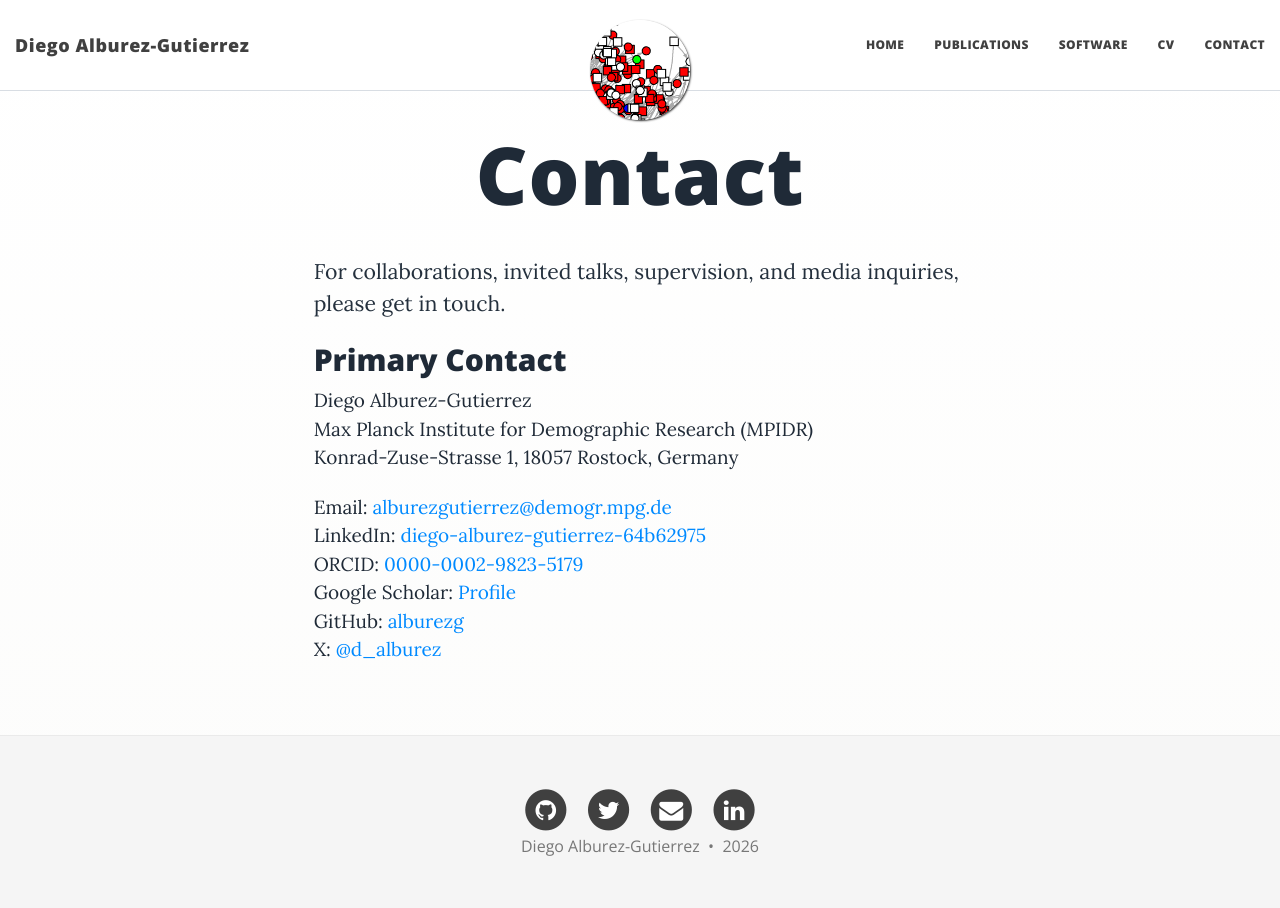
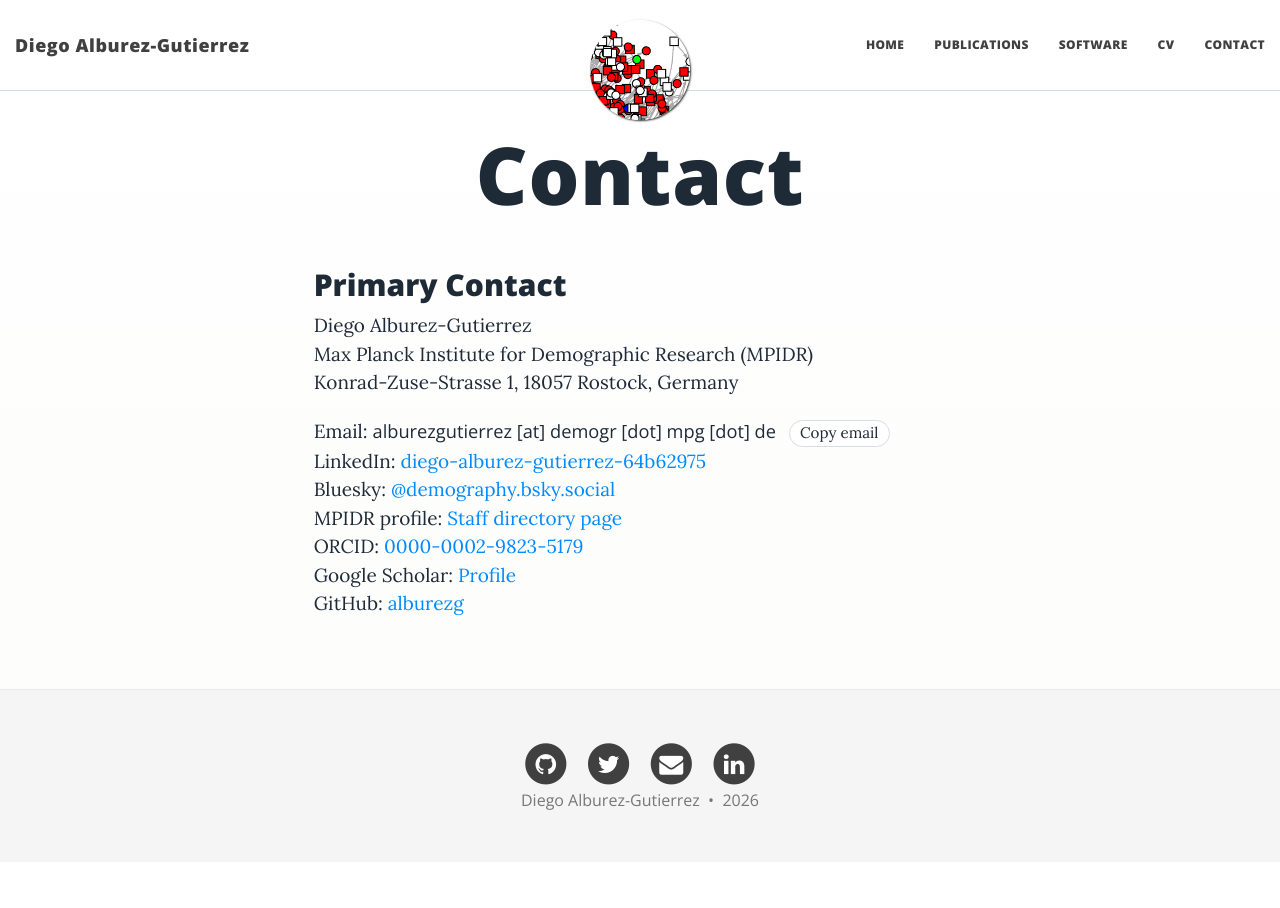
Before and after one commit to alburezg/alburezg.github.io, a Jekyll site: the page built from contact.md, in a window 1280 px wide. Built offline with Jekyll 4.4.1, drawn with Linux system fonts in a browser that asks for light colours; nearby versions of some CDN libraries; our own code applies the rules of GitHub Pages for plain Markdown files.

Commit message:
Refine home/contact/software content and add email anti-spam copy UX

```diff
--- a/_data/publications.yml
+++ b/_data/publications.yml
@@ -9,6 +9,7 @@ sections:
         notes: "Joint first authorship with E. Acosta"
         doi: "10.31235/osf.io/p87aw_v1"
         doi_url: "https://osf.io/preprints/socarxiv/p87aw_v1"
+        featured: true
       - authors: "Alburez-Gutierrez, D."
         year: "2026"
         title: "Caracterización demográfica del genocidio asociado al Proyecto Hidroeléctrico Chixoy en Guatemala (1982-2015)"
@@ -30,6 +31,7 @@ sections:
         volume_issue_pages: "23:55"
         doi: "10.1186/s12963-025-00422-9"
         doi_url: "https://doi.org/10.1186/s12963-025-00422-9"
+        featured: true
       - authors: "Hünteler, B.; Hank, K.; Alburez-Gutierrez, D.; Leopold, T."
         year: "2025"
         title: "A Typology of Nuclear and Extended Family Relations in the United States"
@@ -44,6 +46,7 @@ sections:
         volume_issue_pages: "11961236"
         doi: "10.1215/00703370-11961236"
         doi_url: "https://doi.org/10.1215/00703370-11961236"
+        featured: true
       - authors: "Matos-Moreno, A.; Alburez-Gutierrez, D.; Verdery, A.; Santos-Lozada, A.; Fernández Soto, M.; Williams, I."
         year: "2025"
         title: "Kinship Structures for Left Behind Older Adults in High Outmigration Contexts: Evidence from Puerto Rico"
@@ -58,7 +61,6 @@ sections:
         notes: "Joint first authorship with E. Acosta"
         doi: "10.1126/sciadv.ado6951"
         doi_url: "https://doi.org/10.1126/sciadv.ado6951"
-        featured: true
       - authors: "Alburez-Gutierrez, D.; Basellini, U.; Zagheni, E."
         year: "2024"
         title: "When do mothers bury a child? Heterogeneity in the maternal age at offspring loss"
@@ -71,7 +73,6 @@ sections:
         venue: "Journal of the American Medical Association"
         doi: "10.1001/jama.2024.8391"
         doi_url: "https://jamanetwork.com/journals/jama/fullarticle/2818482"
-        featured: true
       - authors: "Alburez-Gutierrez, D.; Williams, I.; Caswell, H."
         year: "2023"
         title: "Projections of human kinship for all countries"
@@ -79,7 +80,6 @@ sections:
         volume_issue_pages: "120(52):e2315722120"
         doi: "10.1073/pnas.2315722120"
         doi_url: "https://doi.org/10.1073/pnas.2315722120"
-        featured: true
       - authors: "Snyder, M.; Alburez-Gutierrez, D.; Williams, I.; Zagheni, E."
         year: "2022"
         title: "Estimates from 31 countries show the significant impact of COVID-19 excess mortality on the incidence of family bereavement"
--- a/contact.md
+++ b/contact.md
@@ -4,8 +4,6 @@ title: Contact
 ---
 
 <div class="academic-page">
-  <p class="lede">For collaborations, invited talks, supervision, and media inquiries, please get in touch.</p>
-
   <h2>Primary Contact</h2>
   <p>
     Diego Alburez-Gutierrez<br>
@@ -13,12 +11,20 @@ title: Contact
     Konrad-Zuse-Strasse 1, 18057 Rostock, Germany
   </p>
 
-  <p>
-    Email: <a href="mailto:alburezgutierrez@demogr.mpg.de">alburezgutierrez@demogr.mpg.de</a><br>
+  <p class="contact-links">
+    Email: <span class="email-obfuscated">alburezgutierrez [at] demogr [dot] mpg [dot] de</span>
+    <button
+      type="button"
+      class="copy-email-btn"
+      data-email-user="alburezgutierrez"
+      data-email-domain="demogr.mpg.de">
+      Copy email
+    </button><br>
     LinkedIn: <a href="https://www.linkedin.com/in/diego-alburez-gutierrez-64b62975">diego-alburez-gutierrez-64b62975</a><br>
+    Bluesky: <a href="https://bsky.app/profile/demography.bsky.social">@demography.bsky.social</a><br>
+    MPIDR profile: <a href="https://www.demogr.mpg.de/en/about_us_6113/staff_directory_1899/diego_alburez_gutierrez_3783/">Staff directory page</a><br>
     ORCID: <a href="https://orcid.org/0000-0002-9823-5179">0000-0002-9823-5179</a><br>
     Google Scholar: <a href="https://scholar.google.com/citations?user=uyx520sAAAAJ&hl=en">Profile</a><br>
-    GitHub: <a href="https://github.com/alburezg">alburezg</a><br>
-    X: <a href="https://x.com/d_alburez">@d_alburez</a>
+    GitHub: <a href="https://github.com/alburezg">alburezg</a>
   </p>
 </div>
--- a/css/main.css
+++ b/css/main.css
@@ -801,6 +801,32 @@ a:focus {
   color: var(--muted);
 }
 
+.contact-links {
+  overflow-wrap: anywhere;
+}
+
+.email-obfuscated {
+  font-family: "Open Sans", "Helvetica Neue", Helvetica, Arial, sans-serif;
+  font-size: 0.96em;
+}
+
+.copy-email-btn {
+  margin-left: 8px;
+  border: 1px solid var(--line);
+  background: #fff;
+  color: var(--ink);
+  border-radius: 999px;
+  padding: 3px 10px;
+  font-size: 0.8em;
+  line-height: 1.2;
+}
+
+.copy-email-btn:hover,
+.copy-email-btn:focus {
+  border-color: var(--accent);
+  color: var(--accent);
+}
+
 .responsive-video {
   position: relative;
   width: 100%;
@@ -835,4 +861,13 @@ a:focus {
     font-size: 0.86em;
     padding: 6px 11px;
   }
+
+  .academic-page a {
+    overflow-wrap: anywhere;
+  }
+
+  .copy-email-btn {
+    margin-top: 6px;
+    margin-left: 0;
+  }
 }
--- a/js/main.js
+++ b/js/main.js
@@ -136,3 +136,52 @@ var main = {
 // 2fc73a3a967e97599c9763d05e564189
 
 document.addEventListener('DOMContentLoaded', main.init);
+
+document.addEventListener('DOMContentLoaded', function() {
+  var copyButtons = document.querySelectorAll('.copy-email-btn');
+  if (!copyButtons.length) {
+    return;
+  }
+
+  function fallbackCopy(text) {
+    var helper = document.createElement('textarea');
+    helper.value = text;
+    document.body.appendChild(helper);
+    helper.select();
+    try {
+      document.execCommand('copy');
+      return true;
+    } catch (err) {
+      return false;
+    } finally {
+      document.body.removeChild(helper);
+    }
+  }
+
+  copyButtons.forEach(function(btn) {
+    btn.addEventListener('click', function() {
+      var user = btn.getAttribute('data-email-user');
+      var domain = btn.getAttribute('data-email-domain');
+      var email = user + '@' + domain;
+      var resetText = btn.textContent;
+
+      var onSuccess = function() {
+        btn.textContent = 'Copied';
+        setTimeout(function() { btn.textContent = resetText; }, 1400);
+      };
+
+      var onFailure = function() {
+        btn.textContent = 'Copy failed';
+        setTimeout(function() { btn.textContent = resetText; }, 1400);
+      };
+
+      if (navigator.clipboard && navigator.clipboard.writeText) {
+        navigator.clipboard.writeText(email).then(onSuccess).catch(function() {
+          fallbackCopy(email) ? onSuccess() : onFailure();
+        });
+      } else {
+        fallbackCopy(email) ? onSuccess() : onFailure();
+      }
+    });
+  });
+});
```
Also changed, not shown: index.md (+4 -1 lines), software.md (+1 -1 lines).
